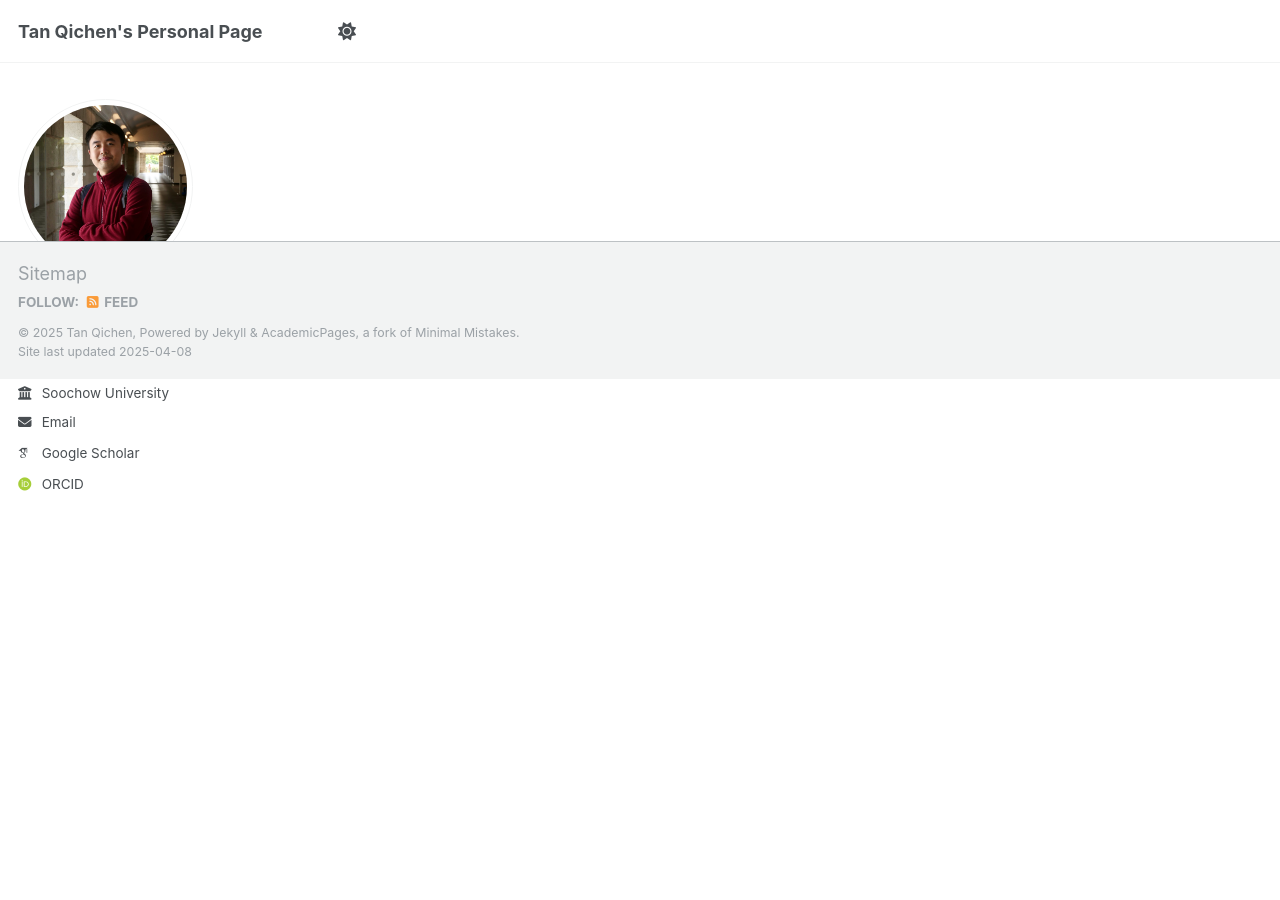
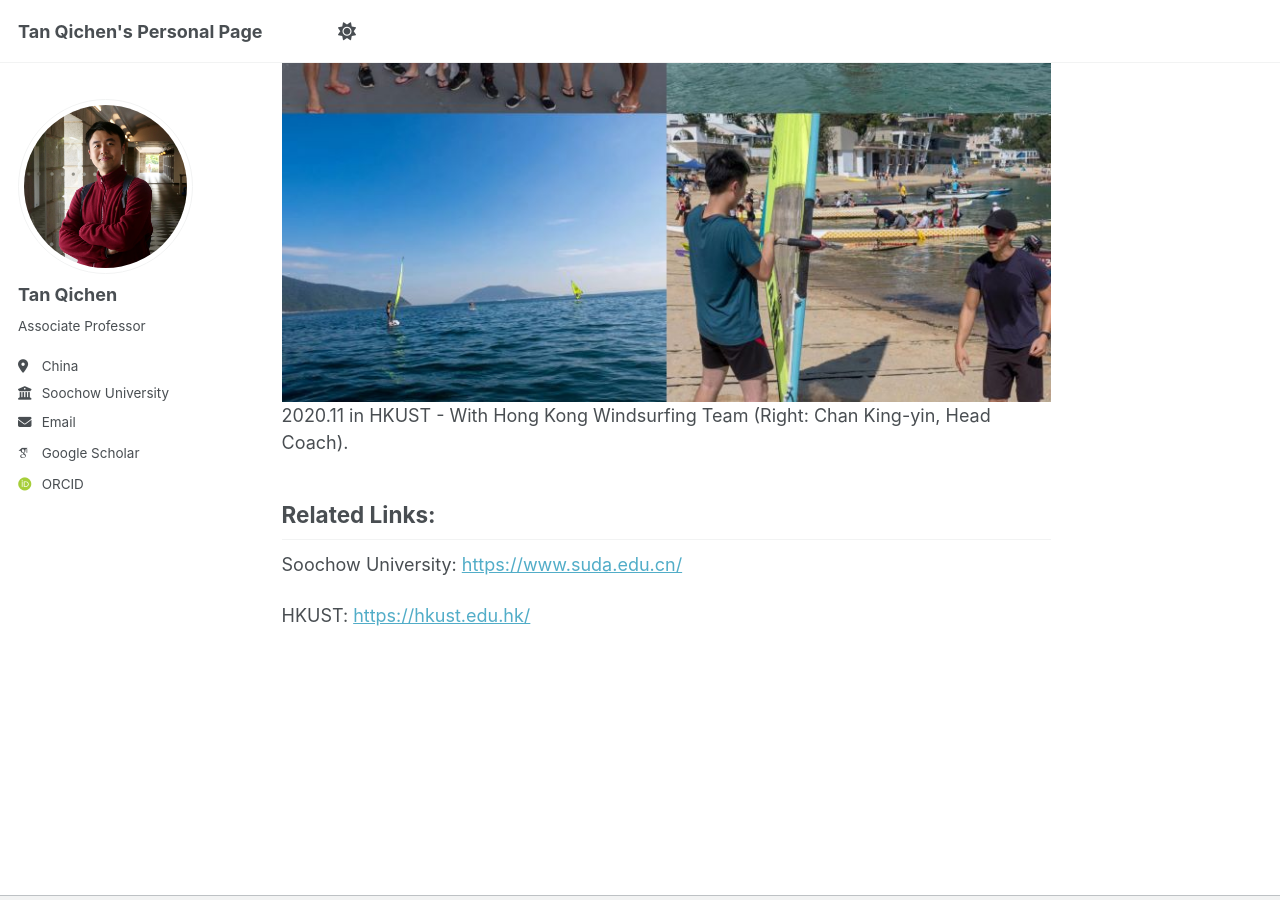
Before and after one commit to tylertam98/tylertam98.github.io, a Jekyll site: the page built from _pages/about.md, in a window 1280 px wide and 900 px high, scrolled down 4110 px. Built offline with Jekyll 4.4.1, drawn with Linux system fonts in a browser that asks for light colours; some web fonts are replaced.

Commit message:
Update about.md

```diff
--- a/_pages/about.md
+++ b/_pages/about.md
@@ -84,7 +84,8 @@ The beauty of Soochow University.
 ![abc](/images/pt1.png)
 2023.03 in HKUST - Introduce our research to Li Ning, and Academician Nancy Y. Ip.
 
-
+![abc](/images/pt4.jpg)
+2020.11 in HKUST - With Hong Kong Windsurfing Team (Right: Chan King-yin, Head Coach).
 
 Related Links:
 ------
```
